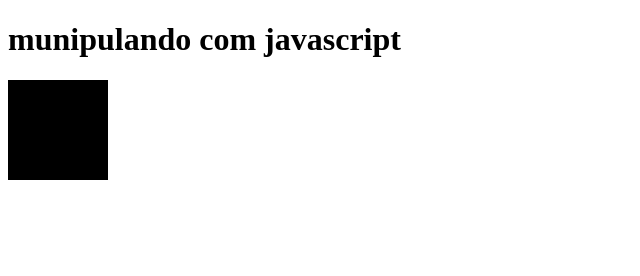
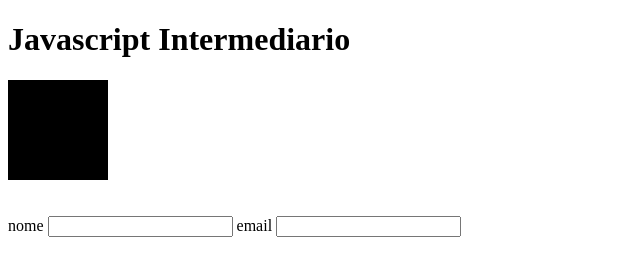
Before and after one commit to RobertCastro86/javascript-comando, a plain HTML site: page index.html in a window 1280 px wide. Shown: the whole page, without its empty margins (0-640 px from the left). Drawn offline with Linux system fonts and the light colour scheme.

Commit message:
add exercicio 4

```diff
--- a/index.css
+++ b/index.css
@@ -6,6 +6,10 @@
 
 }
 
-.azul{
+.azul {
 	background-color: blue;
 }
+
+.campo-preenchido {
+	border: 1px solid green;
+}
--- a/index.html
+++ b/index.html
@@ -1,16 +1,24 @@
 <!DOCTYPE html>
-<html lang="pt-BR">
+<html lang="pt-br">
 <head>
     <meta charset="UTF-8">
     <meta name="viewport" content="width=device-width, initial-scale=1.0">
-    <title>Document javascript</title>
+    <title>Document Javascript</title>
     <link rel="stylesheet" href="index.css">
 </head>
 <body>
-    <h1>munipulando com javascript</h1>
+    <h1>Javascript Intermediario</h1>
 
     <div class="quadrado"></div>
+<br>
+<br>
+<form>
+    <label for="nome">nome</label>
+    <input class="input-nome" id="nome" type="text"></input>
 
+    <label for="email">email</label>
+    <input class="input-nome" id="email" type="text"></input>
+</form>
 
     <script type="text/javascript" src="index.js"></script>
     <script type="text/javascript" src="index2.js"></script>
```
Also changed, not shown: index2.js (+61 -0 lines).
